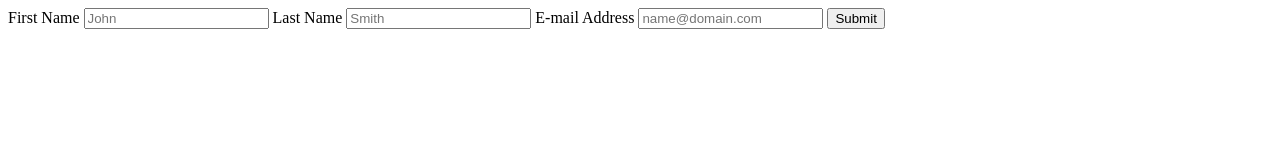
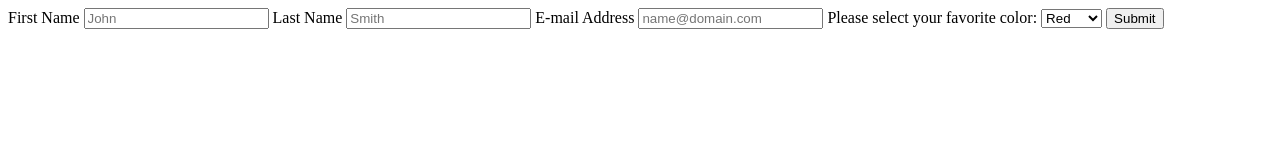
Before and after one commit to DannyHunkele/FormDemoRepo, a plain HTML site: page index.html in a window 1280 px wide. Drawn offline with Linux system fonts and the light colour scheme.

Commit message:
new color field

```diff
--- a/index.html
+++ b/index.html
@@ -17,6 +17,15 @@
 		<label for="email_address">E-mail Address</label>
 		<input type="email" id="email_address" name="email_address" placeholder="name@domain.com">
 
+		<label for="favorite_color">Please select your favorite color:</label>
+		<select id="favorite_color" name="favorite_color">
+			<option value="Red">Red</option>
+			<option value="Blue">Blue</option>
+			<option value="Green">Green</option>
+			<option value="Yellow">Yellow</option>
+			<option value="Other">Other</option>
+		</select>
+
 		<button type="submit">Submit</button>
 
 	</form>
```
